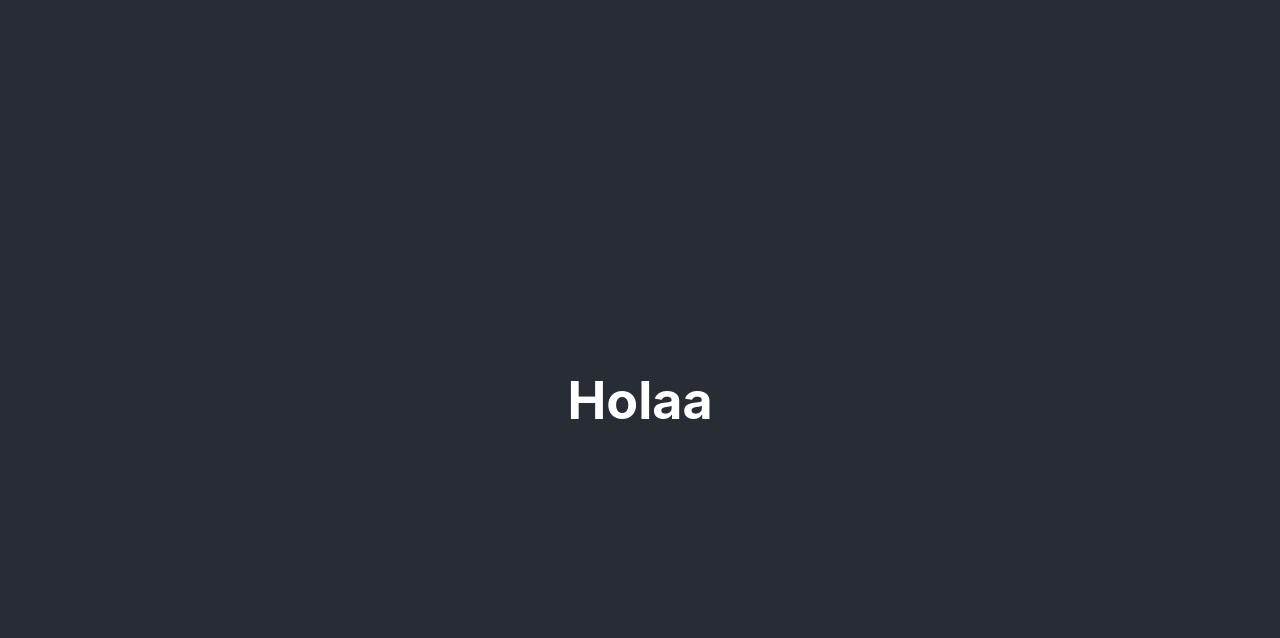
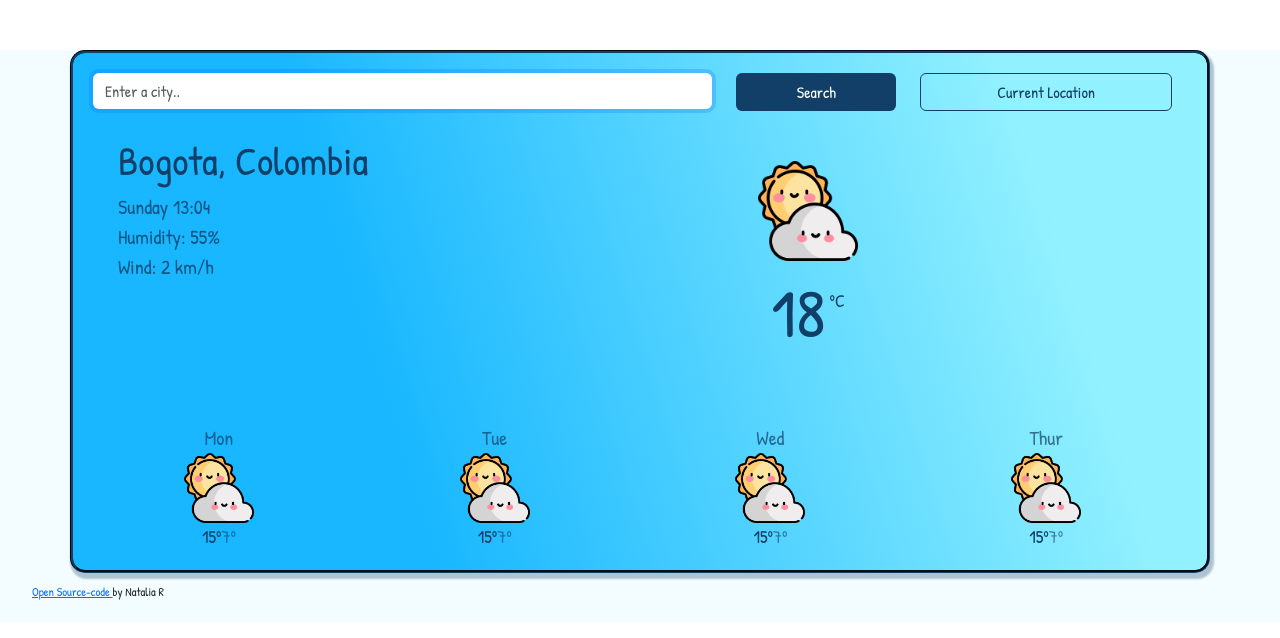
Before and after one commit to nataliarodmo/weather-react, a React (Create React App) app: page / in a window 1280 px wide. Shown: the top 638 px of the page. Built offline with nearby package versions, Linux system fonts and the light colour scheme.

Commit message:
Adding app to React VS
- Added the search section
- Added the current weather section
- Added the forecast section
Fake data

```diff
--- a/public/index.html
+++ b/public/index.html
@@ -24,7 +24,19 @@
       work correctly both with client-side routing and a non-root public URL.
       Learn how to configure a non-root public URL by running `npm run build`.
     -->
-    <title>React App</title>
+    <title>My Weather App</title>
+    <link
+      href="https://cdn.jsdelivr.net/npm/bootstrap@5.3.0-alpha3/dist/css/bootstrap.min.css"
+      rel="stylesheet"
+      integrity="sha384-KK94CHFLLe+nY2dmCWGMq91rCGa5gtU4mk92HdvYe+M/SXH301p5ILy+dN9+nJOZ"
+      crossorigin="anonymous"
+    />
+    <link rel="preconnect" href="https://fonts.googleapis.com" />
+    <link rel="preconnect" href="https://fonts.gstatic.com" crossorigin />
+    <link
+      href="https://fonts.googleapis.com/css2?family=Patrick+Hand&display=swap"
+      rel="stylesheet"
+    />
   </head>
   <body>
     <noscript>You need to enable JavaScript to run this app.</noscript>
--- a/src/App.css
+++ b/src/App.css
@@ -1,38 +1,71 @@
 .App {
-  text-align: center;
+  background: rgb(226, 251, 255, 0.4);
+  font-family: "Patrick Hand", cursive;
+}
+ul {
+  list-style-type: none;
+  font-size: 20px;
+  padding-left: 0;
+  opacity: 0.8;
+}
+img {
+  display: block;
+  margin: 0 auto;
+}
+.weather_box {
+  display: block;
+  margin-top: 50px;
+  padding: 20px;
+  border-style: groove;
+  border-radius: 15px;
+  border-color: rgb(17, 63, 103);
+  background: linear-gradient(
+    72.5deg,
+    rgb(0, 175, 255, 0.9) 27.9%,
+    rgb(0, 224, 254, 0.4) 84.2%
+  );
+  box-shadow: rgb(17, 63, 103, 0.3) 2px 4px 2px 2px;
+}
+.form-control:focus {
+  border: rgb(17, 63, 103, 0.3);
+}
+.city-input {
+  color: rgb(17, 63, 103);
+}
+.btn-primary {
+  background-color: rgb(17, 63, 103);
+  border-color: rgb(17, 63, 103, 0.6);
+  transition: all 200ms ease-in-out;
+}
+.btn-primary:hover {
+  background-color: rgb(17, 63, 103, 0.7);
+  border-color: rgb(17, 63, 103, 0.6);
+}
+.btn-outline-primary {
+  border-color: rgb(17, 63, 103);
+  color: rgb(17, 63, 103);
+  transition: all 300ms ease-in-out;
+}
+.btn-outline-primary:hover {
+  background-color: rgb(17, 63, 103);
+  border-color: rgb(17, 63, 103, 0.6);
+  color: #fff;
 }
 
-.App-logo {
-  height: 40vmin;
-  pointer-events: none;
+.weather-forecast {
+  padding-top: 10px;
+  color: rgb(17, 63, 103);
 }
-
-@media (prefers-reduced-motion: no-preference) {
-  .App-logo {
-    animation: App-logo-spin infinite 20s linear;
-  }
+.weather-forecast-day {
+  opacity: 0.7;
+  font-size: 20px;
 }
-
-.App-header {
-  background-color: #282c34;
-  min-height: 100vh;
-  display: flex;
-  flex-direction: column;
-  align-items: center;
-  justify-content: center;
-  font-size: calc(10px + 2vmin);
-  color: white;
+.weather-forecast-temperature {
+  font-size: 18px;
 }
-
-.App-link {
-  color: #61dafb;
+.weather-forecast-temperature-min {
+  opacity: 0.6;
 }
-
-@keyframes App-logo-spin {
-  from {
-    transform: rotate(0deg);
-  }
-  to {
-    transform: rotate(360deg);
-  }
+.sunny_forecast {
+  width: 70px;
 }
--- a/src/App.js
+++ b/src/App.js
@@ -1,12 +1,15 @@
 
 import './App.css';
+import SearchWeather from "./SearchWeather";
+import Footer from "./Footer";
 
 function App() {
   return (
     <div className="App">
-      <header className="App-header">
-       <h1>Holaa</h1>
-      </header>
+      <div className="container weather_box">
+        <SearchWeather />
+      </div>
+      <Footer />
     </div>
   );
 }
--- /dev/null
+++ b/src/Footer.css
@@ -0,0 +1,6 @@
+.footer {
+    padding: 5px 20px;
+    font-size: 12px;
+    margin-top: 5px;
+    margin-left: auto;
+  }
--- /dev/null
+++ b/src/Footer.js
@@ -0,0 +1,15 @@
+import React from "react";
+import "./Footer.css";
+
+export default function Footer() {
+  return (
+    <div className="row footer">
+      <div className="col-9">
+        <p>  <a
+            href="https://github.com/nataliarodmo/weather-react.git"
+            target="”_blank”">Open Source-code </a>
+           by Natalia R</p>
+      </div>
+    </div>
+  );
+}
--- /dev/null
+++ b/src/SearchWeather.css
@@ -0,0 +1,39 @@
+.Current_weather ul {
+    list-style-type: none;
+    font-size: 20px;
+    padding-left: 0;
+    opacity: 0.8;
+  }
+  .Current_weather img {
+    display: block;
+    margin: 0 auto;
+  }
+  .capitalize::first-letter {
+    text-transform: uppercase;
+  }
+
+  .Current_weather {
+    padding: 25px 25px;
+    color: rgb(17, 63, 103);
+  }
+  .weather-temperature {
+    margin: 25px 0;
+  }
+  .units {
+    position: relative;
+    top: -30px;
+    font-size: 18px;
+  }
+
+  .row {
+    margin-right: 3px;
+  }
+  .main_icon {
+    width: 100px;
+    margin-bottom: 20px;
+    display: inline-flex;
+  }
+  .actual_number {
+    font-size: 68px;
+    padding-bottom: 0px;
+  }
--- /dev/null
+++ b/src/SearchWeather.js
@@ -0,0 +1,112 @@
+import React from "react";
+import "./SearchWeather.css";
+import cloud from "./images/cloudy.png";
+
+export default function SearchWeather() {
+    return (
+      <div className="Search">
+        <form id="citySearch">
+          <div className="row search-section">
+            <div className="col-7">
+              <input
+                type="search"
+                placeholder="Enter a city.."
+                className="form-control"
+                id="enterCity"
+                autoFocus="on"
+                autoComplete="off"
+              />
+            </div>
+            <div className="col-2">
+              <input
+                type="submit"
+                value="Search"
+                className="btn btn-primary me-md-2 w-100"
+              />
+            </div>
+            <div className="col-3" id="current-location">
+            <button className="btn btn-outline-primary w-100" type="Click">
+              Current Location
+            </button>
+          </div>
+          </div>
+        </form>
+        <div className="row Current_weather">
+      <div className="col-4">
+        <h1 className="city-input">Bogota, Colombia</h1>
+        <ul>
+          <li>Sunday 13:04</li>
+          <li>Humidity: 55%</li>
+          <li>Wind: 2 km/h</li>
+          <li className="capitalize" id="description"></li>
+        </ul>
+      </div>
+      <div className="col-8 text-center">
+        <div className="clearfix weather-temperature">
+        <img className="main_icon" src={cloud} alt="weather" />
+          <span className="actual_number"> 18</span>
+          <span className="units"> ºC </span>
+        </div>
+      </div>
+    </div>
+    <div className="row weather-forecast" id="forecast">
+      <div className="col-3 text-center">
+        <div className="weather-forecast-day">
+            Mon
+        </div>
+        <img
+                className="sunny_forecast"
+                src={cloud}
+                alt="weather"
+              />
+        <div className="weather-forecast-temperature">
+            <span className="weather-forecast-temperature-max">15º</span>
+            <span className="weather-forecast-temperature-min">7º </span>
+         </div>
+      </div>
+     <div className="col-3 text-center">
+      <div className="weather-forecast-day">
+            Tue
+            </div>
+            <img
+                className="sunny_forecast"
+                src={cloud}
+                alt="weather"
+              />
+            <div className="weather-forecast-temperature">
+              <span className="weather-forecast-temperature-max">15º</span>
+              <span className="weather-forecast-temperature-min">7º </span>
+            </div>
+      </div>
+      <div className="col-3 text-center">
+        <div className="weather-forecast-day">
+            Wed
+            </div>
+            <img
+                className="sunny_forecast"
+                src={cloud}
+                alt="weather"
+              />
+            <div className="weather-forecast-temperature">
+              <span className="weather-forecast-temperature-max">15º</span>
+              <span className="weather-forecast-temperature-min">7º </span>
+            </div>
+       </div>
+      <div className="col-3 text-center">
+        <div className="weather-forecast-day">
+            Thur
+            </div>
+            <img
+                className="sunny_forecast"
+                src={cloud}
+                alt="weather"
+              />
+            <div className="weather-forecast-temperature">
+              <span className="weather-forecast-temperature-max">15º</span>
+              <span className="weather-forecast-temperature-min">7º </span>
+            </div>
+        </div>
+      </div>
+    </div>
+    );
+  }
```
Also changed, not shown: src/images/cloudy.png (added), src/logo.svg (deleted).
